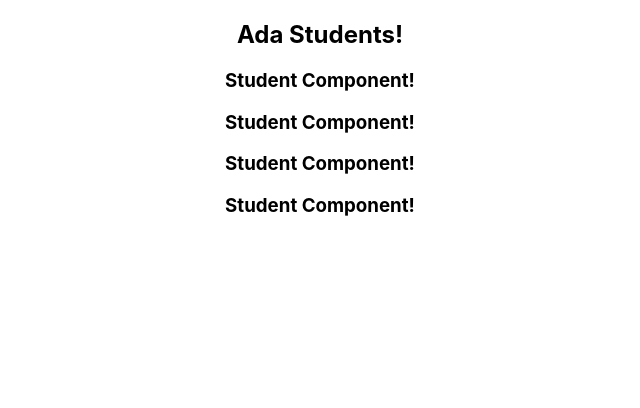
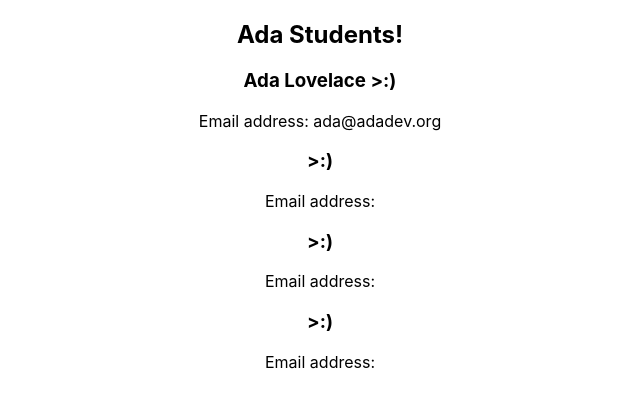
Before and after one commit to Ada-C11/ada-students-ports, a React (Create React App) app: page / in a window 1280 px wide. Shown: the top 408 px of the page, without its empty margins (320-960 px from the left). Built offline with nearby package versions, Linux system fonts and the light colour scheme.

Commit message:
add fullName and email props to student component

```diff
--- a/src/App.js
+++ b/src/App.js
@@ -9,10 +9,13 @@ function App() {
         <h2>Ada Students!</h2>
       </header>
       <main>
+        <Student fullName="Ada Lovelace" email="ada@adadev.org" />
         <Student />
+        {/* Fill out my full name and email! */}
         <Student />
+        {/* Fill out my full name and email! */}
         <Student />
-        <Student />
+        {/* Fill out my full name and email! */}
 
       </main>
 
--- a/src/components/Student.js
+++ b/src/components/Student.js
@@ -1,10 +1,15 @@
 import React from 'react';
 
-const Student = () => {
+const Student = (props) => {
   return (
-    <h3>
-      Student Component!
-    </h3>
+    <section>
+      <h3>
+        { props.fullName } >:)
+      </h3>
+      <p>
+        Email address: { props.email }
+      </p>
+    </section>
   );
 };
 
```
